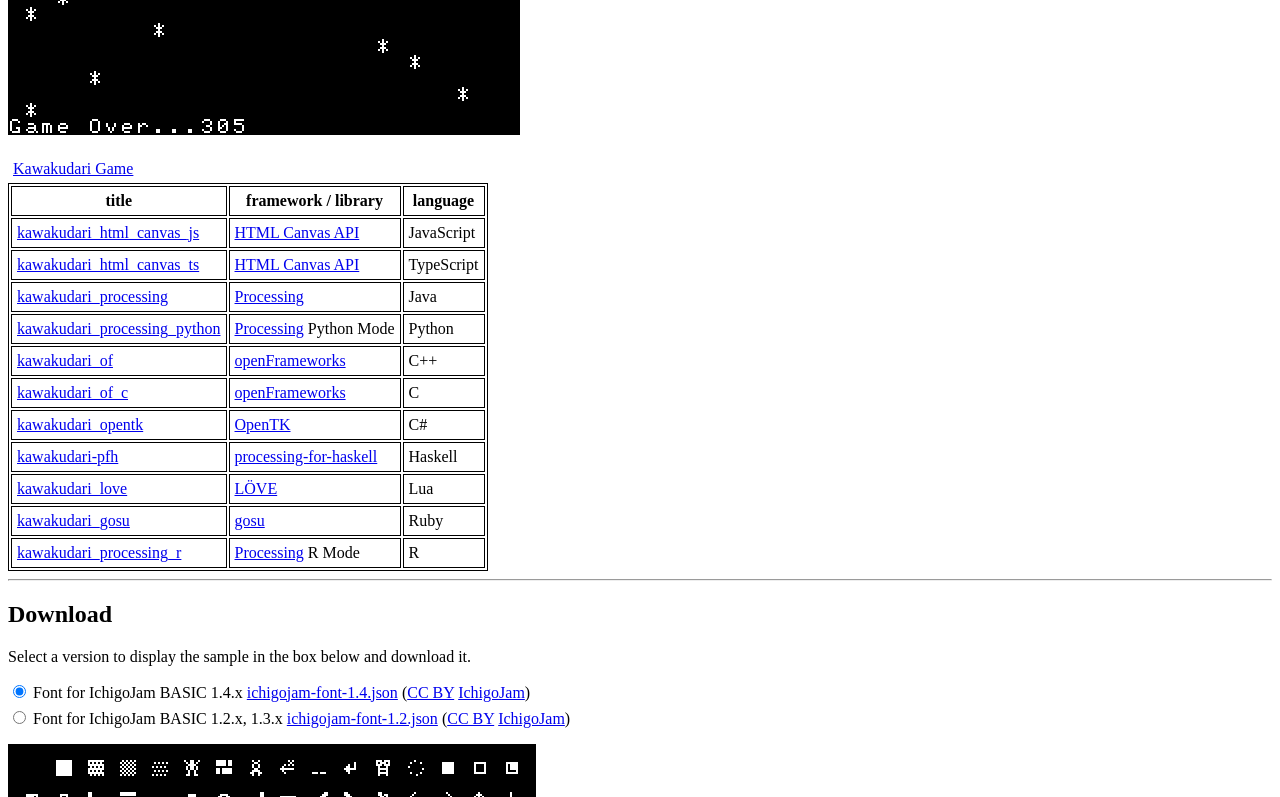
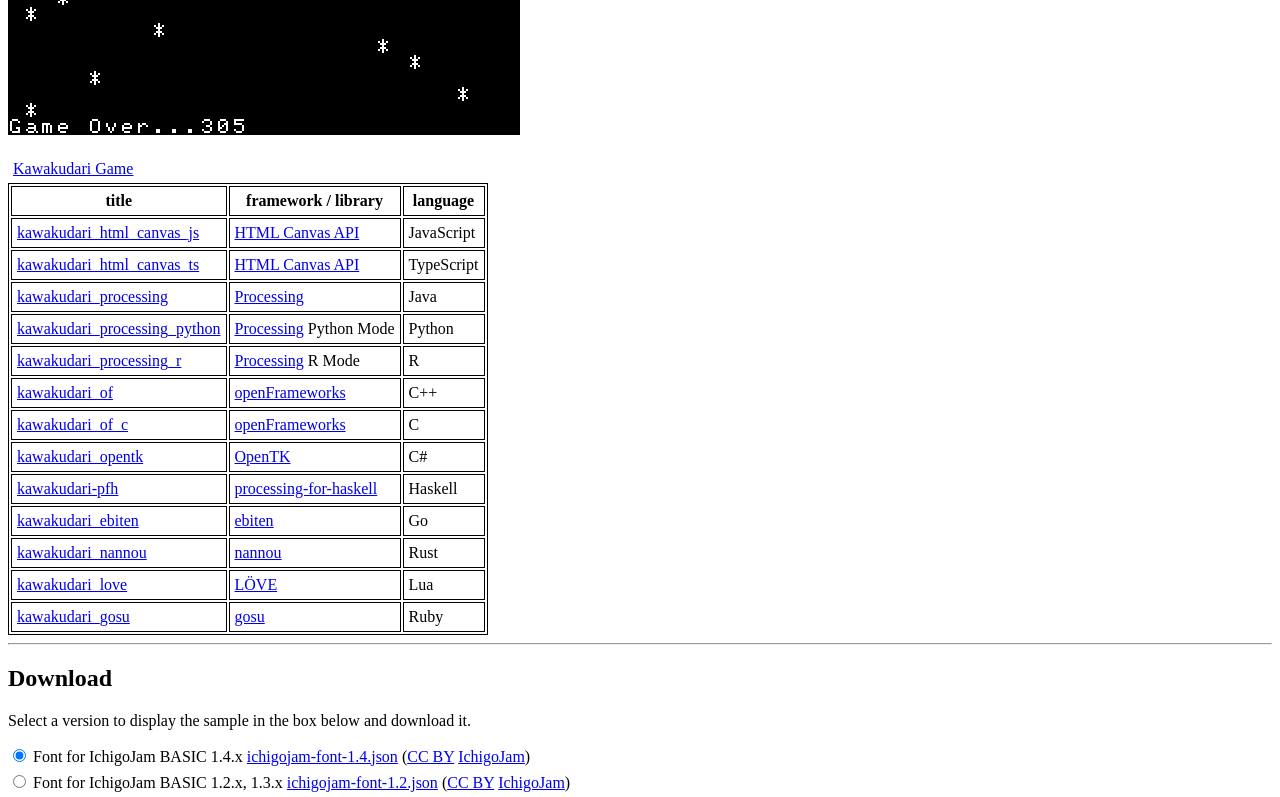
Before and after one commit to mitsuji/ichigojam-font.json, a plain HTML site: page index.html in a window 1280 px wide. Shown: the part 468-1265 px from the top of the page. Drawn offline with Linux system fonts and the light colour scheme.

Commit message:
mod: example table ebiten/nannou

```diff
--- a/index.html
+++ b/index.html
@@ -64,6 +64,11 @@
 	<td>Python</td>
       </tr>
       <tr>
+	<td><a href="https://github.com/mitsuji/kawakudari_processing_r">kawakudari_processing_r</a></td>
+	<td><a href="https://processing.org/">Processing</a> R Mode</td>
+	<td>R</td>
+      </tr>
+      <tr>
 	<td><a href="https://github.com/mitsuji/kawakudari_of">kawakudari_of</a></td>
 	<td><a href="https://openframeworks.cc/">openFrameworks</a></td>
 	<td>C++</td>
@@ -84,6 +89,16 @@
 	<td>Haskell</td>
       </tr>
       <tr>
+	<td><a href="https://github.com/mitsuji/kawakudari_ebiten">kawakudari_ebiten</a></td>
+	<td><a href="https://ebiten.org">ebiten</a></td>
+	<td>Go</td>
+      </tr>
+      <tr>
+	<td><a href="https://github.com/mitsuji/kawakudari_nannou">kawakudari_nannou</a></td>
+	<td><a href="https://nannou.cc">nannou</a></td>
+	<td>Rust</td>
+      </tr>
+      <tr>
 	<td><a href="https://github.com/mitsuji/kawakudari_love">kawakudari_love</a></td>
 	<td><a href="https://love2d.org/">LÖVE</a></td>
 	<td>Lua</td>
@@ -92,11 +107,6 @@
 	<td><a href="https://github.com/mitsuji/kawakudari_gosu">kawakudari_gosu</a></td>
 	<td><a href="https://www.libgosu.org/">gosu</a></td>
 	<td>Ruby</td>
-      </tr>
-      <tr>
-	<td><a href="https://github.com/mitsuji/kawakudari_processing_r">kawakudari_processing_r</a></td>
-	<td><a href="https://processing.org/">Processing</a> R Mode</td>
-	<td>R</td>
       </tr>
     </table>
     <hr>
```
